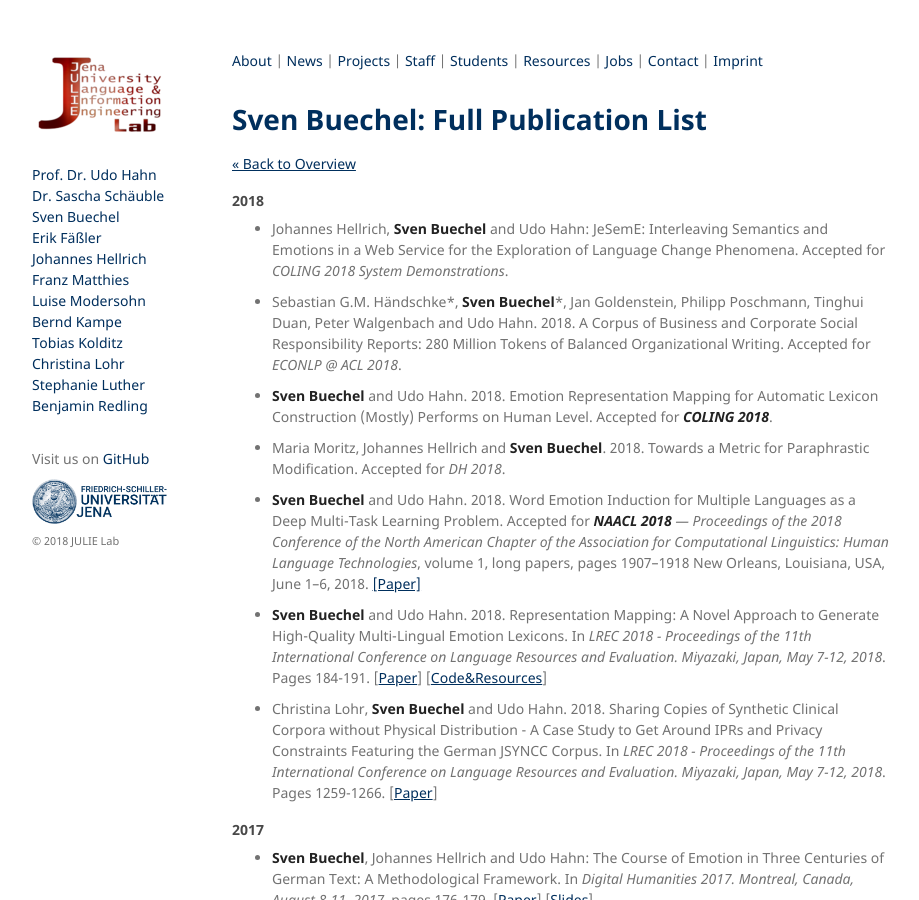
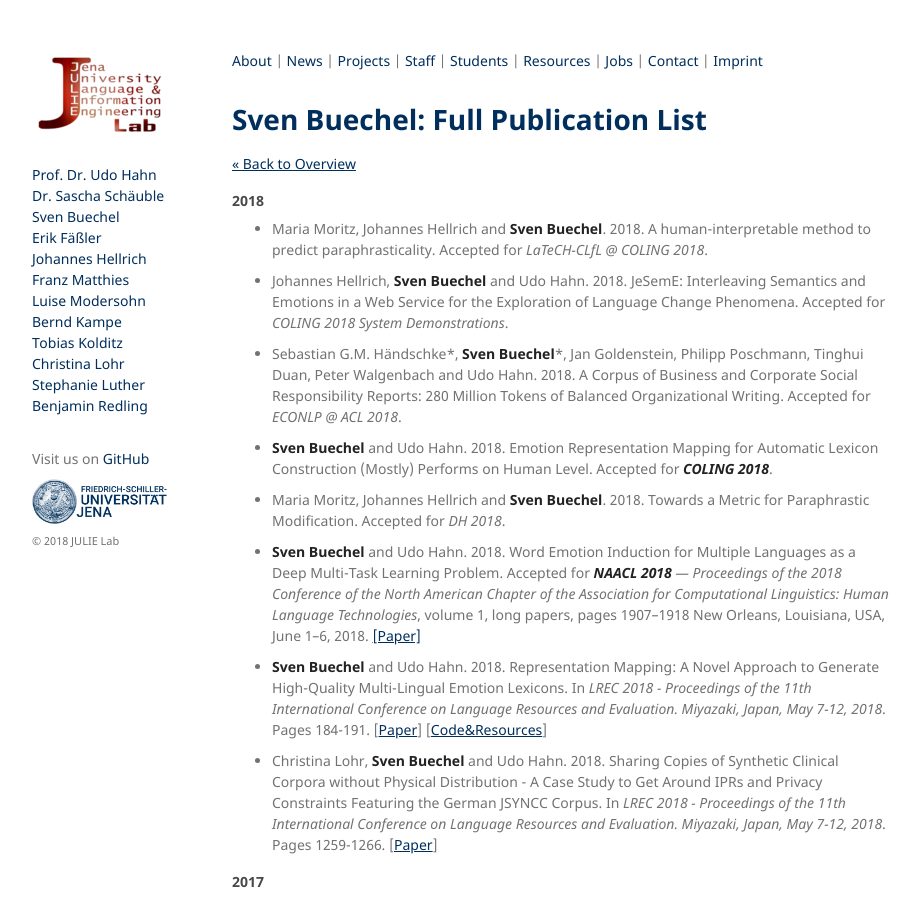
Before and after one commit to JULIELab/JULIELab.github.io, a Jekyll site: the page built from Staff/Buechel/publication.md, in a window 1280 px wide and 900 px high. Shown: the whole window, without its empty margins (178-1097 px from the left). Built offline with Jekyll 4.4.1, drawn with Linux system fonts in a browser that asks for light colours; our own code applies the rules of GitHub Pages for plain Markdown files.

Commit message:
Update publication.md

```diff
--- a/Staff/Buechel/publication.md
+++ b/Staff/Buechel/publication.md
@@ -8,7 +8,9 @@ layout: staff
 
 #### 2018
 
-* Johannes Hellrich, **Sven Buechel** and Udo Hahn: JeSemE: Interleaving Semantics and Emotions in a Web Service for the Exploration of Language Change Phenomena. Accepted for *COLING 2018 System Demonstrations*.
+* Maria Moritz, Johannes Hellrich and **Sven Buechel**. 2018. A human-interpretable method to predict paraphrasticality. Accepted for *LaTeCH-CLfL @ COLING 2018*.
+
+* Johannes Hellrich, **Sven Buechel** and Udo Hahn. 2018. JeSemE: Interleaving Semantics and Emotions in a Web Service for the Exploration of Language Change Phenomena. Accepted for *COLING 2018 System Demonstrations*.
 
 * Sebastian G.M. Händschke\*, **Sven Buechel**\*, Jan Goldenstein, Philipp Poschmann, Tinghui Duan, Peter Walgenbach and Udo Hahn. 2018. A Corpus of Business and Corporate Social Responsibility Reports: 280 Million Tokens of Balanced Organizational Writing. Accepted for *ECONLP @ ACL 2018*.
 
```
